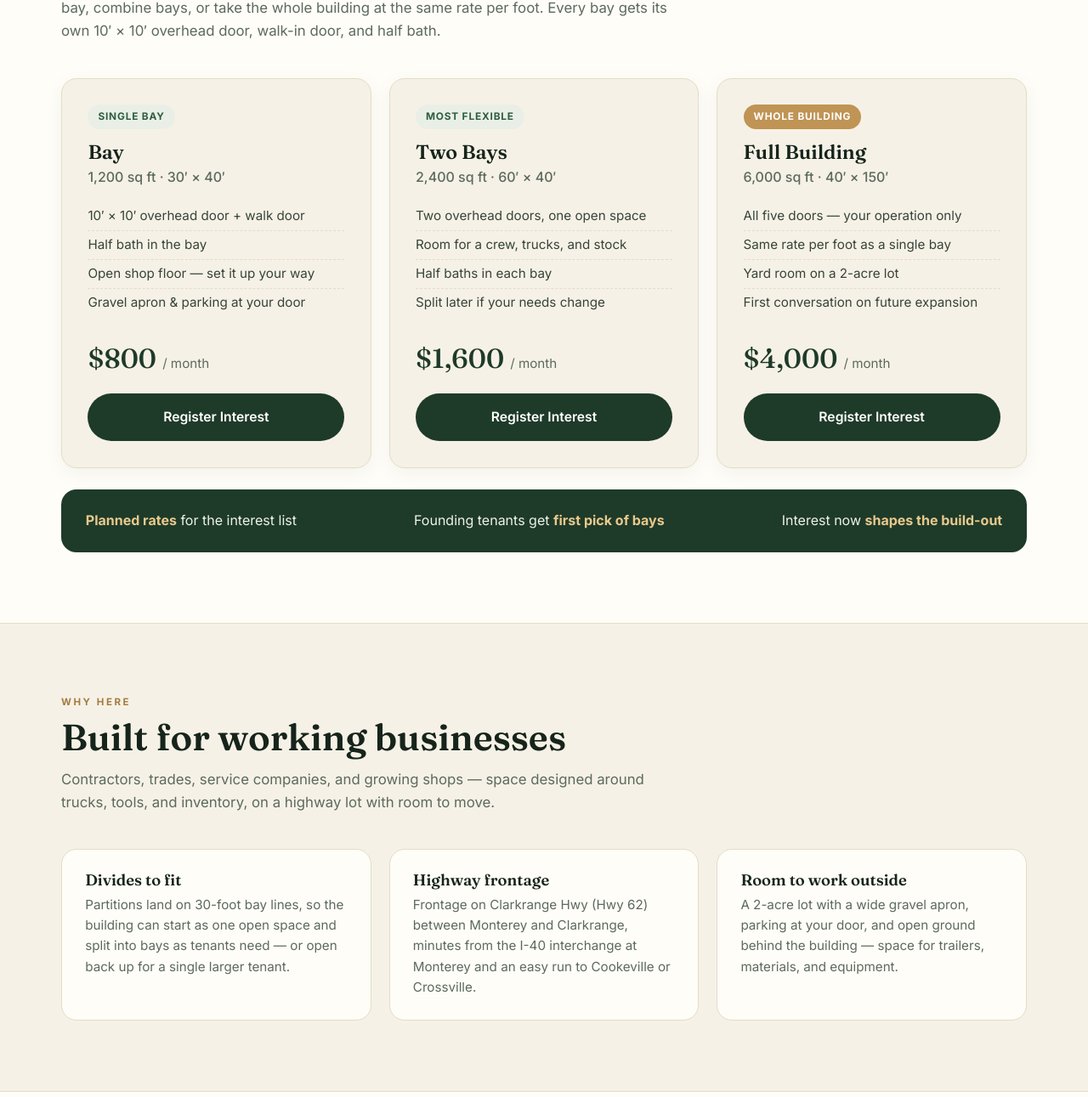
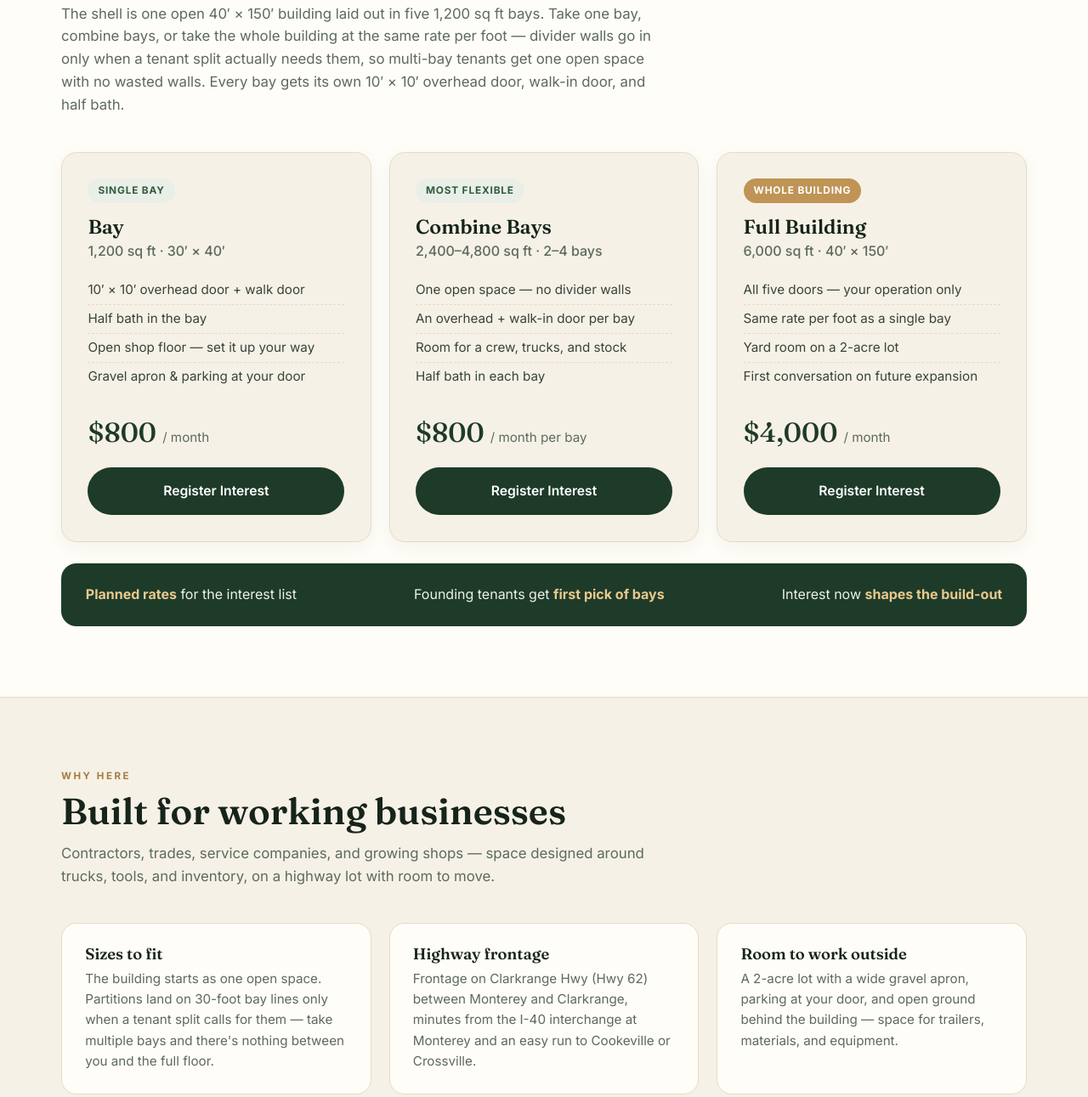
Before and after one commit to bartlettinvest-png/bartlett-investments, a plain HTML site: page clarkrange-flex.html in a window 1280 px wide. Shown: the part 915-2206 px from the top of the page at 85% size. Drawn offline with Linux system fonts and the light colour scheme.

Commit message:
Clarkrange flex page: corrected render + flexible bay framing

```diff
--- a/clarkrange-flex.html
+++ b/clarkrange-flex.html
@@ -113,7 +113,7 @@ footer .legal{border-top:1px solid rgba(255,255,255,.14);padding-top:1.4rem;disp
   <div class="wrap">
     <div class="eyebrow" style="color:#e8c98c">Coming Soon · Monterey, Tennessee</div>
     <h1>New flex space on <em>Clarkrange Hwy</em></h1>
-    <p class="lede">We're planning a 6,000 sq ft flex building at 19380 Clarkrange Hwy (Hwy 62), between Monterey and Clarkrange. Lease the whole building, or take a single 1,200 sq ft bay — the building divides to fit your business. We're gathering interest now, before we build, and early interest shapes how we finish it out.</p>
+    <p class="lede">We're planning a 6,000 sq ft flex building at 19380 Clarkrange Hwy (Hwy 62), between Monterey and Clarkrange. Take anywhere from a single 1,200 sq ft bay up to the whole 6,000 sq ft building — the space sizes to your business. We're gathering interest now, before we build, and early interest shapes how we finish it out.</p>
     <div class="cta">
       <a class="btn btn-gold" href="#join">Register Interest</a>
       <a class="btn btn-ghost" href="#layout">See the Lot &amp; Layout</a>
@@ -133,7 +133,7 @@ footer .legal{border-top:1px solid rgba(255,255,255,.14);padding-top:1.4rem;disp
     <div class="sec-head">
       <div class="eyebrow">The Space</div>
       <h2>One building, sized your way</h2>
-      <p>The shell is one open 40&prime; × 150&prime; building that partitions into five 1,200 sq ft bays. Take one bay, combine bays, or take the whole building at the same rate per foot. Every bay gets its own 10&prime; × 10&prime; overhead door, walk-in door, and half bath.</p>
+      <p>The shell is one open 40&prime; × 150&prime; building laid out in five 1,200 sq ft bays. Take one bay, combine bays, or take the whole building at the same rate per foot — divider walls go in only when a tenant split actually needs them, so multi-bay tenants get one open space with no wasted walls. Every bay gets its own 10&prime; × 10&prime; overhead door, walk-in door, and half bath.</p>
     </div>
     <div class="baygrid">
       <div class="bay">
@@ -151,15 +151,15 @@ footer .legal{border-top:1px solid rgba(255,255,255,.14);padding-top:1.4rem;disp
       </div>
       <div class="bay">
         <span class="pill">Most Flexible</span>
-        <h3>Two Bays</h3>
-        <div class="sqft">2,400 sq ft · 60&prime; × 40&prime;</div>
+        <h3>Combine Bays</h3>
+        <div class="sqft">2,400–4,800 sq ft · 2–4 bays</div>
         <ul>
-          <li>Two overhead doors, one open space</li>
+          <li>One open space — no divider walls</li>
+          <li>An overhead + walk-in door per bay</li>
           <li>Room for a crew, trucks, and stock</li>
-          <li>Half baths in each bay</li>
-          <li>Split later if your needs change</li>
+          <li>Half bath in each bay</li>
         </ul>
-        <div class="price">$1,600 <small>/ month</small></div>
+        <div class="price">$800 <small>/ month per bay</small></div>
         <a class="btn btn-dark" href="#join">Register Interest</a>
       </div>
       <div class="bay">
@@ -193,8 +193,8 @@ footer .legal{border-top:1px solid rgba(255,255,255,.14);padding-top:1.4rem;disp
     </div>
     <div class="featgrid">
       <div class="feat">
-        <h3>Divides to fit</h3>
-        <p>Partitions land on 30-foot bay lines, so the building can start as one open space and split into bays as tenants need — or open back up for a single larger tenant.</p>
+        <h3>Sizes to fit</h3>
+        <p>The building starts as one open space. Partitions land on 30-foot bay lines only when a tenant split calls for them — take multiple bays and there's nothing between you and the full floor.</p>
       </div>
       <div class="feat">
         <h3>Highway frontage</h3>
```
